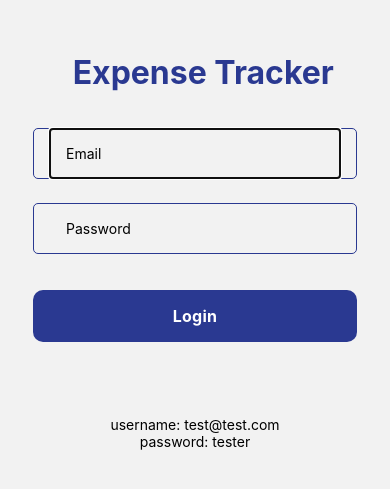
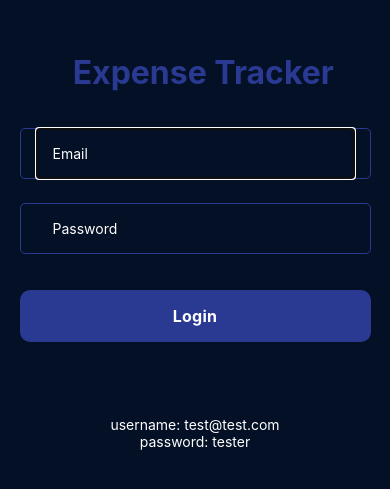
Before and after one commit to mowais103/ExpenseTracker, a React Native app: screen /Login in a window 390 px wide. Shown: the part 171-660 px from the top of the page. Built offline with nearby package versions, Linux system fonts and the light colour scheme.

Commit message:
chhore: change background color login screen

```diff
--- a/src/screens/Login/Login.tsx
+++ b/src/screens/Login/Login.tsx
@@ -87,7 +87,7 @@ const Login = ({navigation}: LoginScreenProps) => {
   }
 
   return (
-    <AtomScreenContainer>
+    <AtomScreenContainer style={styles.screenContainer}>
       <View style={styles.container}>
         <Animated.Text
           style={[
@@ -105,6 +105,7 @@ const Login = ({navigation}: LoginScreenProps) => {
           onChangeText={setEmail}
           autoFocus
           autoCapitalize="none"
+          placeholderTextColor={Colors.white}
         />
         <AtomInput
           value={password}
@@ -113,6 +114,7 @@ const Login = ({navigation}: LoginScreenProps) => {
           onChangeText={setPassword}
           autoCapitalize="none"
           secureTextEntry
+          placeholderTextColor={Colors.white}
         />
         <Spacer vertical />
         <AtomButton
@@ -126,8 +128,8 @@ const Login = ({navigation}: LoginScreenProps) => {
           <Text style={styles.errorText}>Invalid username or password</Text>
         )}
         <View style={styles.hintContainer}>
-          <Text>username: test@test.com</Text>
-          <Text>password: tester</Text>
+          <Text style={styles.hintText}>username: test@test.com</Text>
+          <Text style={styles.hintText}>password: tester</Text>
         </View>
       </View>
     </AtomScreenContainer>
@@ -154,6 +156,13 @@ const styles = StyleSheet.create({
     color: Colors.navyBlue,
     fontWeight: 'bold',
   },
+  screenContainer: {
+    backgroundColor: Colors.darkBlue,
+    marginHorizontal: 0,
+  },
+  hintText: {
+    color: Colors.white,
+  },
 });
 
 export {Login};
```
